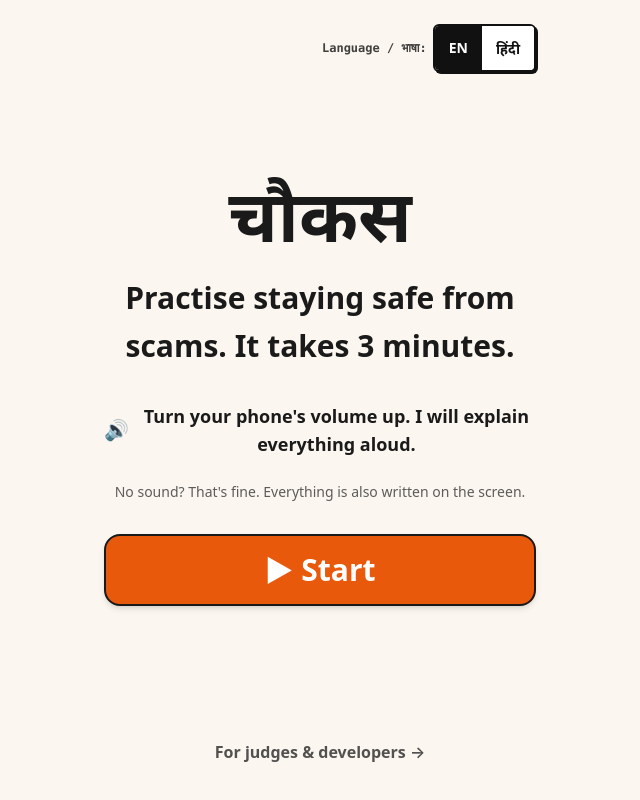
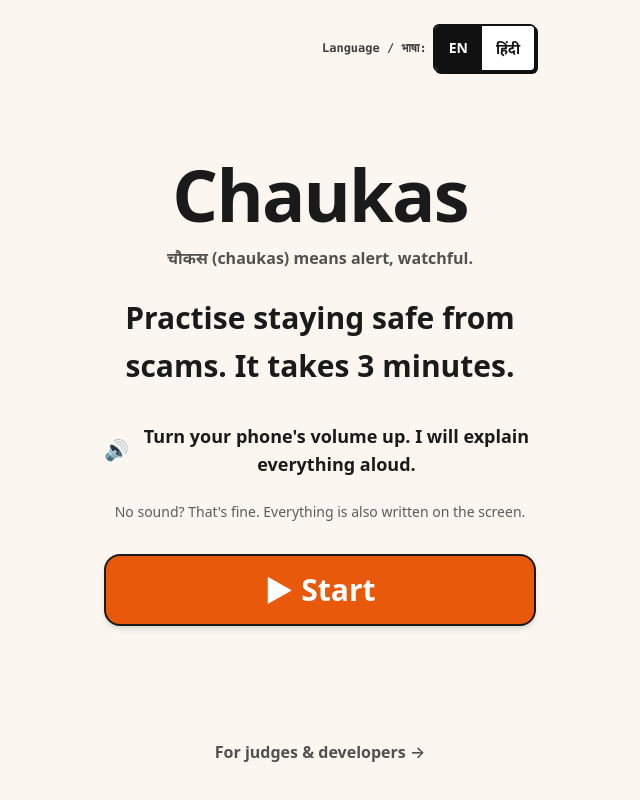
Before and after one commit to kambojmayan-png/chaukas, a Next.js app: page / in a window 1280 px wide. Both pictures are taken after a click on the button "EN". Shown: the whole page, without its empty margins (320-960 px from the left). Built offline with nearby package versions, Linux system fonts and the light colour scheme.

Commit message:
fix: brand word follows language

```diff
--- a/src/lib/i18n.ts
+++ b/src/lib/i18n.ts
@@ -73,6 +73,9 @@ export function getFlagLabel(flag: string, lang: Lang = 'en'): string {
 export const DICTIONARY: Record<string, { en: string; hi: string }> = {
   // Brand & Common UI
   brand: { en: 'CHAUKAS', hi: 'CHAUKAS' },
+  brand_word: { en: 'Chaukas', hi: 'चौकस' },
+  brand_meaning: { en: 'चौकस (chaukas) means alert, watchful.', hi: '' },
+  guide_name: { en: 'Chaukas Didi', hi: 'चौकस दीदी' },
   brand_hindi: { en: 'चौकस', hi: 'चौकस' },
   home: { en: 'Home', hi: 'होम' },
   simulation: { en: 'SIMULATION', hi: 'सिमुलेशन' },
--- a/src/saral/SaralApp.tsx
+++ b/src/saral/SaralApp.tsx
@@ -121,13 +121,20 @@ export function SaralApp() {
 
         {/* Home Content (P2 2.3 - strictly ordered top to bottom) */}
         <div className="flex-1 flex flex-col justify-center items-center py-6 text-center space-y-6 w-full max-w-[480px] mx-auto min-w-0 my-auto">
-          {/* 1. The word "चौकस" */}
+          {/* 1. The brand word */}
           <h1
-            lang="hi"
+            lang={lang}
             className="text-6xl sm:text-7xl font-black tracking-tight text-[#1A1A1A]"
           >
-            चौकस
+            {t('brand_word', lang)}
           </h1>
+
+          {/* In English mode only: brand meaning */}
+          {lang === 'en' && (
+            <p className="text-sm sm:text-base font-semibold text-[#1A1A1A]/75 -mt-2">
+              <span lang="hi">चौकस</span> (chaukas) means alert, watchful.
+            </p>
+          )}
 
           {/* 2. home_tagline */}
           <p className="text-2xl sm:text-3xl font-extrabold text-[#1A1A1A] leading-[1.6]">
--- a/src/saral/SaralGuideBubble.tsx
+++ b/src/saral/SaralGuideBubble.tsx
@@ -2,6 +2,7 @@
 
 import React from 'react';
 import { useLang } from '@/lib/useLang';
+import { t } from '@/lib/i18n';
 
 interface SaralGuideBubbleProps {
   text: string;
@@ -10,7 +11,7 @@ interface SaralGuideBubbleProps {
 
 export function SaralGuideBubble({ text, className = '' }: SaralGuideBubbleProps) {
   const [lang] = useLang();
-  const guideName = lang === 'en' ? 'Chaukas Didi' : 'चौकस दीदी';
+  const guideName = t('guide_name', lang);
 
   return (
     <div
--- a/src/saral/SaralTopBar.tsx
+++ b/src/saral/SaralTopBar.tsx
@@ -29,10 +29,10 @@ export function SaralTopBar({
         {/* Row 1 Left: Brand */}
         <div className="order-1 flex items-center shrink-0 min-w-0">
           <span
-            lang="hi"
+            lang={lang}
             className="text-xl sm:text-2xl font-black text-[#1A1A1A] tracking-normal"
           >
-            चौकस
+            {t('brand_word', lang)}
           </span>
         </div>
 
--- a/src/ui/TopBar.tsx
+++ b/src/ui/TopBar.tsx
@@ -18,17 +18,19 @@ export function TopBar() {
         aria-label="Chaukas Home"
       >
         <span
-          lang="hi"
-          className="text-2xl sm:text-3xl font-black text-[#1A1A1A] tracking-tight font-hindi"
+          lang={lang}
+          className={`text-2xl sm:text-3xl font-black text-[#1A1A1A] tracking-tight ${lang === 'hi' ? 'font-hindi' : ''}`}
         >
-          चौकस
+          {t('brand_word', lang)}
         </span>
+        {lang === 'hi' && (
           <span
             lang="en"
             className="text-xs sm:text-sm font-bold text-[#1A1A1A]/60 px-2 py-0.5 bg-[#1A1A1A]/5 rounded-md"
           >
             CHAUKAS
           </span>
+        )}
       </Link>
 
       {/* Actions: Large back_to_practice button + LangToggle */}
```
Lines whose indentation alone changed are shown as unchanged.
